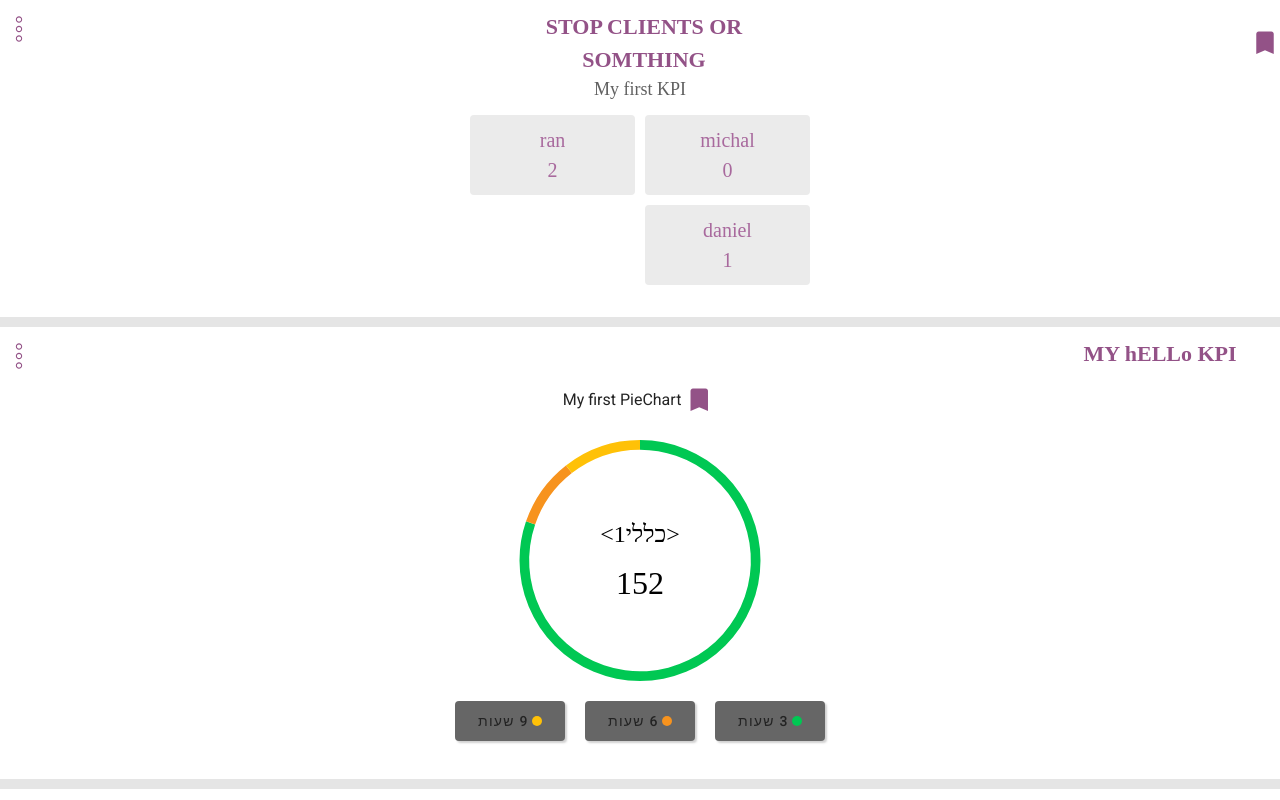
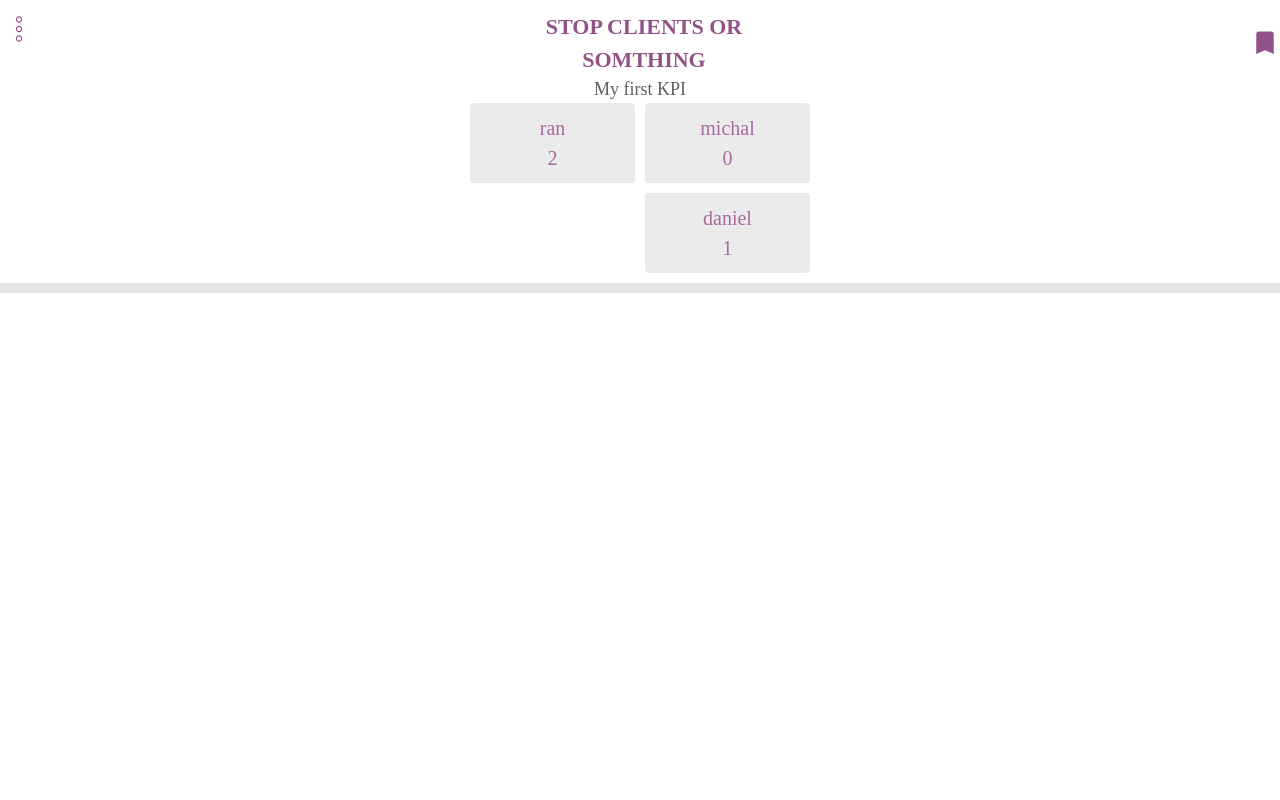
Before and after one commit to danieltinker/iec-front, a Vue app: page / in a window 1280 px wide. Shown: the top 800 px of the page. Built offline with nearby package versions, Linux system fonts and the light colour scheme.

Commit message:
new params configuration

```diff
--- a/src/App.vue
+++ b/src/App.vue
@@ -1,18 +1,21 @@
 <template>
   <v-app>
     <v-main class="app">
-      <router-view/>
+      <!-- <router-view/> -->
+      <WidgetSpaceTwo/>
     </v-main>
   </v-app>
 </template>
 
 <script>
+import WidgetSpaceTwo from './components/global/WidgetSpaceTwo.vue';
 
 export default {
-  name: 'App',
-  data: () => ({
+    name: "App",
+    data: () => ({
     //
-  }),
+    }),
+    components: { WidgetSpaceTwo }
 };
 </script>
 
--- a/src/components/global/WidgetSpace.vue
+++ b/src/components/global/WidgetSpace.vue
@@ -5,7 +5,7 @@
                 <div class="headline-toolbar">
                     <ThreeDotsNineDots :isExpand="widget.params.expand" @switch-expand="widget.params.expand = !widget.params.expand" v-if="widget.doesHaveDrillDown" />
                     <h1 class="headline-title">{{widget.headline}}</h1>
-                    <v-icon color="#935287" style="font-size: 30px" v-if="widget.isBookMarkBtn">{{ getbookmarkIcon }}</v-icon>
+                    <v-icon color="#935287" style="font-size: 30px">{{ getbookmarkIcon }}</v-icon>
                 </div>
 
                 <component
--- /dev/null
+++ b/src/components/global/WidgetSpaceTwo.vue
@@ -0,0 +1,120 @@
+<template>
+    <div>
+        <div class="widgets" v-for="(widget,index) in responseData" :key="index">
+            <component
+                :is="widget.template_type"
+                :params="widget.params"
+                :isDrillDown="false">
+            </component>
+            <div class="clock-spacing"></div>
+        </div>
+    </div>
+</template>
+
+<script lang="ts">
+import BasicKPI from '../widgets/BasicKPI.vue';
+import ThreeDotsNineDots from '../utils/ThreeDotsNineDots.vue';
+import BasicPie from '../widgets/BasicPie.vue';
+        export default{
+        components:{
+            BasicKPI,
+            ThreeDotsNineDots,
+            BasicPie
+        },
+        created(){
+                //  listen to store HQ,Category
+                //  fetch the server response GET /mobile/views/{hq_id}/{category_id}?sessoinid=xxx .
+                //  pass data uri into the components for the fetch
+        },
+        data(){
+                return{
+                        doneFetching:false,
+                        responseData:[
+                            ///// ////////////  BASIC KPI //// ///////////////////
+                            {
+                                view_ID:"103",
+                                division:"800",
+                                category:"1",
+                                template_type:"BasicKPI",
+                                fav_icon:"kpi-icon",
+                                view_order:1,
+
+                                params:{
+                                    showMainClock:true,
+                                    headline_config:{
+                                        threeDotsEnabled:true,
+                                        bookmarkEnabled:true,
+                                        title:"STOP CLIENTS OR SOMTHING",
+                                    },
+
+                                    data_category:[],
+                                    selected_category:null,
+                                    chartTitle:"My first KPI",
+
+                                    //fetch and build per component the jsonDATA and the jsonDataDrillDown
+                                    data_url:"/myKPI",
+                                    jsonData:[{
+                                        "label":"michal",
+                                        "value":0,
+                                    },
+                                    {
+                                        "label":"ran",
+                                        "value":2,
+                                    },
+                                    {
+                                        "label":"daniel",
+                                        "value":1,
+                                    }
+                                ],
+                                DrillDownEnabled:true,
+                                drill_down_data_url:"/myDrillKpi",
+                                drill_down_template_type:"BasicKPI",
+                                drillDownHeadline:"drill headline :)",
+                            },
+                        },
+                        ///// ////////////  BASIC KPI  2 //// ///////////////////
+                    ///// ////////////  BASIC Pie //// ///////////////////
+                    ]
+                }
+            }
+        }
+</script>
+
+
+<style scoped>
+     .clock-spacing{
+        height: 10px;
+        background-color: #E5E5E5;
+    }
+    .widgets{
+        background-color: white;
+    }
+
+    .headline-toolbar{
+        display: flex;
+        justify-content: space-between;
+        padding-left: 0;
+        text-align: center;
+        padding-top: 10px;
+    }
+
+    .headline-title{
+        color: #935287;
+        font-family: almoni-medium;
+        font-size: 22px;
+        text-align: center;
+        width: 240px;
+    }
+    .drilldown-title{
+        color:#606060;
+        text-align: center;
+    }
+
+
+    .dots{
+        border:1px solid #935287
+    }
+
+
+
+</style>
--- a/src/components/widgets/BasicKPI.vue
+++ b/src/components/widgets/BasicKPI.vue
@@ -1,11 +1,21 @@
     <template>
-    <div style="text-align: center;">
+        <div>
+
+
+            <div class="clock-main" style="text-align: center;">
+                <div class="headline-toolbar" v-if="!isDrillDown">
+                        <ThreeDotsNineDots :isExpand="params.expand" @switch-expand="expand = !expand" />
+                        <h1 class="headline-title">{{params.headline_config.title}}</h1>
+                        <v-icon color="#935287" style="font-size: 30px">{{ getbookmarkIcon }}</v-icon>
+                </div>
+
                 <span id="chartsHeaders" >
-            {{ chartTitle }}
+                    {{ params.chartTitle }}
                 </span>
-        <div class="container" dir="rtl">
+
+                <div class="KPIcontainer" dir="rtl">
                     <div
-            v-for="(item,index) in chartData"
+                    v-for="(item,index) in params.jsonData"
                     :key="index" class="kpi-box"
                     :style="{backgroundColor: isDrillDown? '#FFFFFF' :'#EBEBEB'}"
                     @click="buttonFoo">
@@ -19,17 +29,46 @@
                     </div>
                 </div>
 
+                <div class="main-clock-spacer"> </div>
+                <div class="clock-drilldown" v-if="expand && !isDrillDown">
+                    <h1 class="drilldown-title">{{params.drillDownHeadline}}</h1>
+                    <component
+                    :is="params.drill_down_template_type"
+                    :params = params
+                    :isDrillDown="true">
+                </component>
+            </div>
+
+        </div>
     </div>
     </template>
 
     <script>
+    import ThreeDotsNineDots from '../utils/ThreeDotsNineDots.vue'
+
     export default {
+        name:"basicKPI",
+        components:{
+            ThreeDotsNineDots,
+            BasicKPI: () => import('../widgets/BasicKPI.vue')
+        },
+        data(){
+                return{
+                    expand:false
+                }
+            },
         props:{
-            config:{type:Object,required:false},
-            chartData: { type: Array, required: false},
-            chartTitle: { type: String, required: false },
-            clickAble:{ type: Boolean, required: false, default: false },
-            isDrillDown:{type:Boolean}
+            isDrillDown:{type:Boolean},
+            params:{type:Object,required:false}
+        },
+        computed:{
+            getbookmarkIcon() {
+                if (true) {
+                    return "mdi-bookmark";
+                } else {
+                    return "mdi-bookmark-outline";
+                }
+            }
         },
         methods:{
             buttonFoo(){
@@ -42,8 +81,7 @@
     </script>
 
     <style scoped>
-
-    .container{
+    .KPIcontainer{
         display: grid;
         grid-template-columns: auto auto;
         row-gap: 10px;
@@ -57,7 +95,6 @@
         width: 165px;
         height: 80px;
         border-radius: 4px;
-
     }
     .kpi-box span:first-child{
         font-family: almoni;
@@ -77,4 +114,40 @@
       color: #606060;
       /* margin-bottom: 18px; */
     }
+
+    .clock-drilldown{
+        background-color: #E5E5E5;
+        padding-bottom: 20px;
+    }
+
+    .headline-toolbar{
+        display: flex;
+        justify-content: space-between;
+        padding-left: 0;
+        text-align: center;
+        padding-top: 10px;
+    }
+
+    .headline-title{
+        color: #935287;
+        font-family: almoni-medium;
+        font-size: 22px;
+        text-align: center;
+        width: 240px;
+    }
+    .drilldown-title{
+        color:#606060;
+        text-align: center;
+    }
+
+    .clock-spacing{
+        height: 10px;
+        background-color: #E5E5E5;
+    }
+
+    .main-clock-spacer{
+        height: 10px;
+        background-color: #FFFFFF;
+    }
+
     </style>
--- a/src/views/HomeView.vue
+++ b/src/views/HomeView.vue
@@ -10,6 +10,7 @@ import WidgetSpace from '@/components/global/WidgetSpace.vue';
     name: 'Home',
     components: {
     WidgetSpace
+    //listener for hq,categories prop from ran.
 },
   }
 </script>
```
Lines whose indentation alone changed are shown as unchanged.
